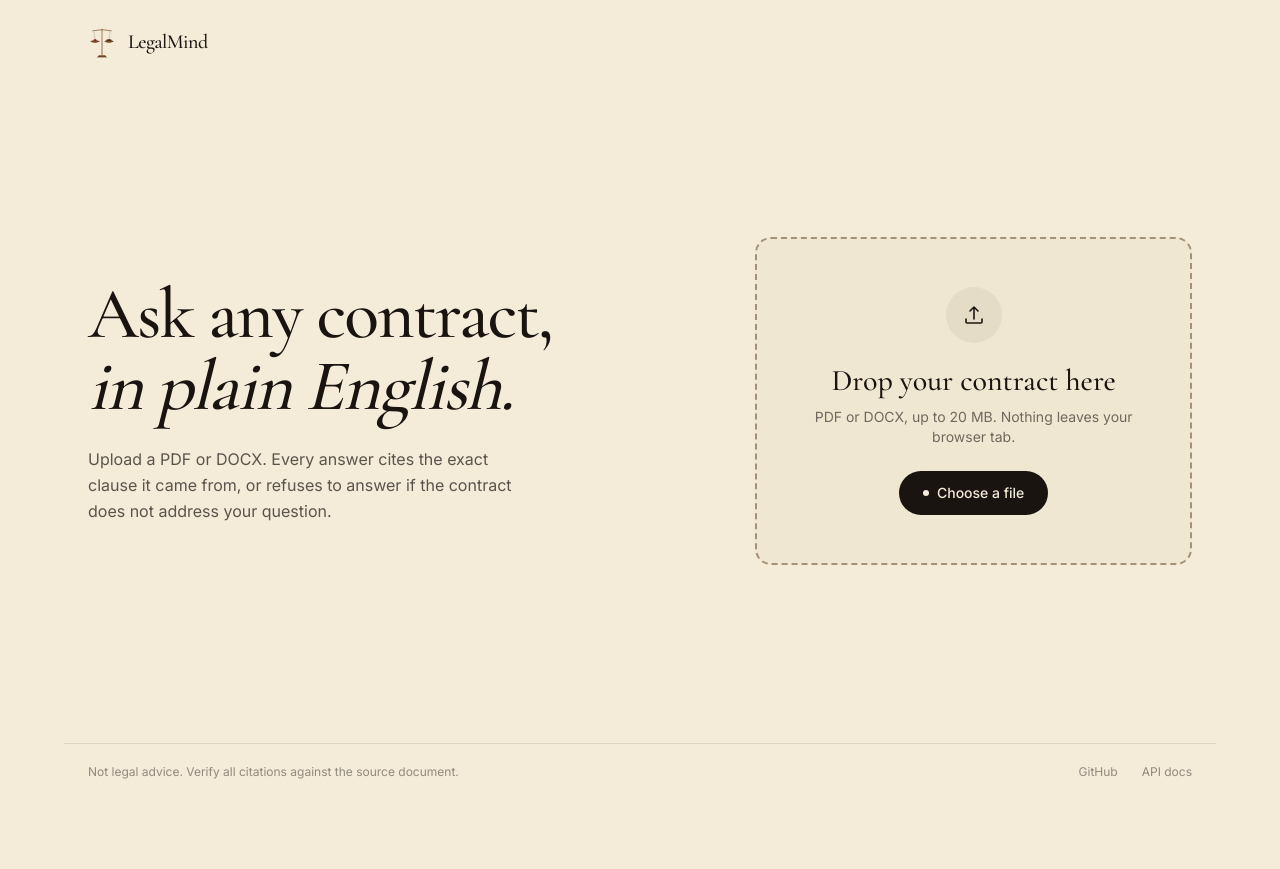
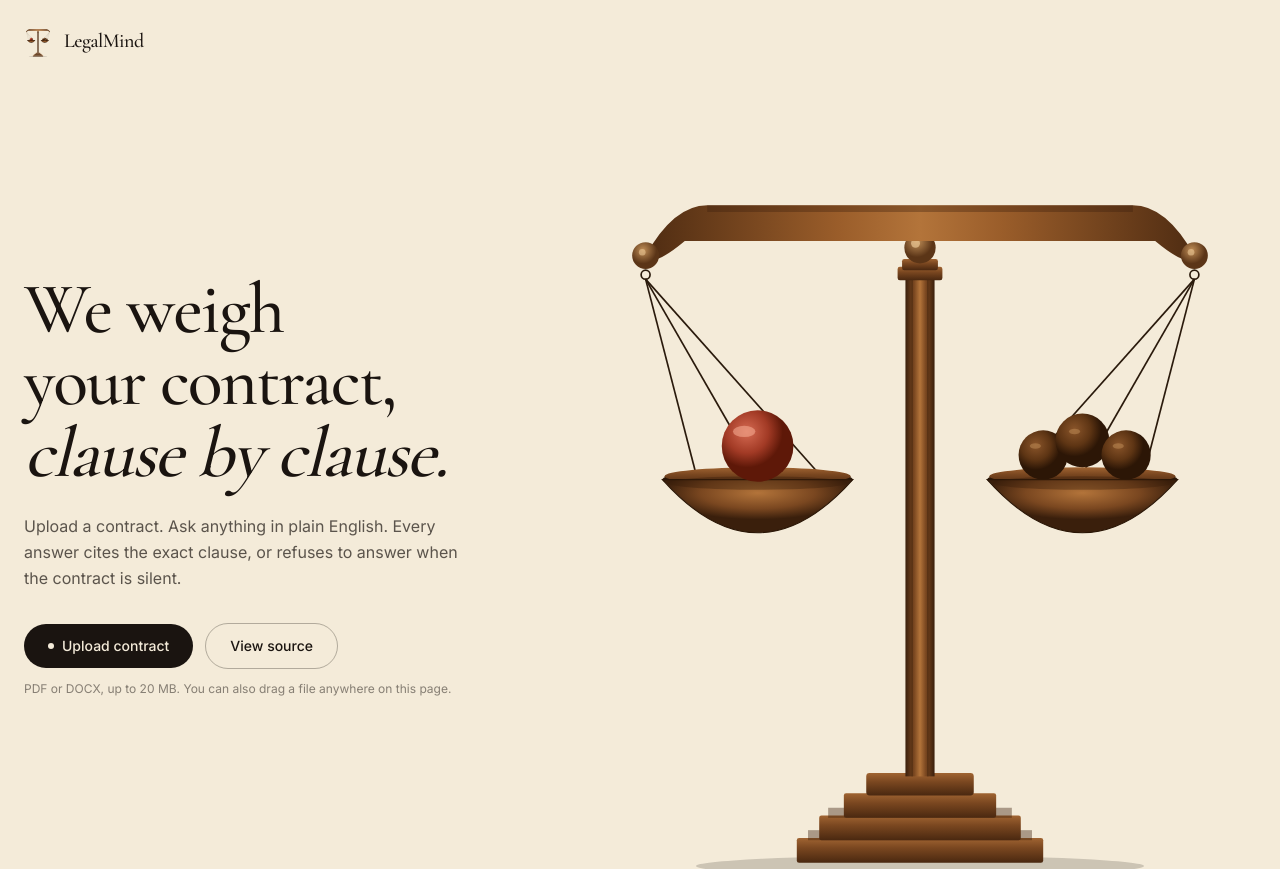
Before and after one commit to Pallak-08/legalmind, a Next.js app in the folder frontend/: page / in a window 1280 px wide. Shown: the top 869 px of the page. Before the commit the page ends 800 px from the top, so only its background shows below. Built offline with nearby package versions, Linux system fonts and the light colour scheme; no server answers.

Commit message:
Detailed wooden scale; page-wide drop zone; pill CTAs

```diff
--- a/frontend/app/page.tsx
+++ b/frontend/app/page.tsx
@@ -1,25 +1,65 @@
 "use client";
 
-import { useState } from "react";
+import { useEffect, useState } from "react";
 import { Upload } from "@/components/Upload";
 import { Chat } from "@/components/Chat";
 import { Scale } from "@/components/Scale";
-import type { UploadResponse } from "@/lib/api";
+import { uploadContract, UploadResponse } from "@/lib/api";
 
 export default function Page() {
   const [contract, setContract] = useState<UploadResponse | null>(null);
+  const [pageDragging, setPageDragging] = useState(false);
+  const [pageBusy, setPageBusy] = useState(false);
+  const [pageErr, setPageErr] = useState<string | null>(null);
+
+  // page-wide drag-and-drop
+  useEffect(() => {
+    const onDragOver = (e: DragEvent) => {
+      if (e.dataTransfer?.types.includes("Files")) {
+        e.preventDefault();
+        setPageDragging(true);
+      }
+    };
+    const onDragLeave = (e: DragEvent) => {
+      if ((e.target as HTMLElement)?.tagName === "HTML") setPageDragging(false);
+    };
+    const onDrop = async (e: DragEvent) => {
+      e.preventDefault();
+      setPageDragging(false);
+      const file = e.dataTransfer?.files?.[0];
+      if (!file) return;
+      setPageBusy(true);
+      setPageErr(null);
+      try {
+        setContract(await uploadContract(file));
+      } catch (err: any) {
+        setPageErr(err.message);
+      } finally {
+        setPageBusy(false);
+      }
+    };
+    window.addEventListener("dragover", onDragOver);
+    window.addEventListener("dragleave", onDragLeave);
+    window.addEventListener("drop", onDrop);
+    return () => {
+      window.removeEventListener("dragover", onDragOver);
+      window.removeEventListener("dragleave", onDragLeave);
+      window.removeEventListener("drop", onDrop);
+    };
+  }, []);
 
   if (contract) {
     return (
       <main className="max-w-3xl mx-auto px-6 py-10">
-        <header className="mb-8">
+        <header className="mb-8 flex items-center gap-3">
+          <Scale className="w-7" />
+          <span className="font-serif text-xl font-medium">LegalMind</span>
           <button
             onClick={() => setContract(null)}
-            className="text-sm text-ink/50 hover:text-accent"
+            className="ml-auto text-sm text-ink/50 hover:text-accent"
           >
             ← Upload a different contract
           </button>
-          <h1 className="font-serif text-3xl mt-3">LegalMind</h1>
         </header>
         <Chat contract={contract} />
         <footer className="mt-16 text-xs text-ink/40 text-center">
@@ -30,33 +70,50 @@ export default function Page() {
   }
 
   return (
-    <main className="min-h-screen flex flex-col">
-      <header className="max-w-6xl w-full mx-auto px-6 pt-6 flex items-center gap-3">
+    <main className="relative min-h-screen flex flex-col overflow-hidden">
+      {/* page-wide drop overlay */}
+      {pageDragging && (
+        <div className="fixed inset-0 z-50 bg-ink/40 flex items-center justify-center pointer-events-none">
+          <div className="bg-parchment border-2 border-dashed border-accent rounded-2xl px-10 py-8 text-center">
+            <p className="font-serif text-2xl text-ink">Drop your contract</p>
+            <p className="text-sm text-ink/60 mt-1">PDF or DOCX</p>
+          </div>
+        </div>
+      )}
+
+      <header className="max-w-7xl w-full mx-auto px-6 pt-6 flex items-center gap-3 relative z-10">
         <Scale className="w-7" />
         <span className="font-serif text-xl font-medium tracking-tight">LegalMind</span>
       </header>
 
-      <div className="flex-1 max-w-6xl w-full mx-auto px-6 py-10 grid md:grid-cols-12 gap-10 items-center">
-        {/* left: pitch */}
-        <div className="md:col-span-6 lg:col-span-7">
-          <h1 className="font-serif text-5xl md:text-6xl lg:text-7xl font-medium leading-[1.05] tracking-tight">
-            Ask any contract,<br />
-            <span className="italic">in plain English.</span>
+      <div className="flex-1 max-w-7xl w-full mx-auto px-6 py-6 grid md:grid-cols-12 gap-6 items-center relative">
+        {/* left: text + CTAs */}
+        <div className="md:col-span-5 lg:col-span-5 z-10">
+          <h1 className="font-serif text-5xl md:text-6xl lg:text-7xl font-medium leading-[1.04] tracking-tight">
+            We weigh<br />
+            your contract,<br />
+            <span className="italic">clause by clause.</span>
           </h1>
           <p className="mt-6 text-base text-ink/70 max-w-md leading-relaxed">
-            Upload a PDF or DOCX. Every answer cites the exact clause it came
-            from, or refuses to answer if the contract does not address your
-            question.
+            Upload a contract. Ask anything in plain English. Every answer cites
+            the exact clause, or refuses to answer when the contract is silent.
           </p>
+          <div className="mt-8">
+            <Upload onUploaded={setContract} />
+            {pageBusy && (
+              <p className="mt-3 text-sm text-ink/60">Indexing your contract…</p>
+            )}
+            {pageErr && <p className="mt-3 text-sm text-accent">{pageErr}</p>}
+          </div>
         </div>
 
-        {/* right: big upload box */}
-        <div className="md:col-span-6 lg:col-span-5">
-          <Upload onUploaded={setContract} />
+        {/* right: the scale */}
+        <div className="md:col-span-7 lg:col-span-7 flex justify-center md:justify-end">
+          <Scale className="w-full max-w-xl md:max-w-2xl" />
         </div>
       </div>
 
-      <footer className="border-t border-ink/10 px-6 py-5 text-xs text-ink/45 flex flex-wrap gap-x-6 gap-y-2 justify-between max-w-6xl w-full mx-auto">
+      <footer className="border-t border-ink/10 px-6 py-5 text-xs text-ink/45 flex flex-wrap gap-x-6 gap-y-2 justify-between max-w-7xl w-full mx-auto">
         <div>Not legal advice. Verify all citations against the source document.</div>
         <div className="flex gap-6">
           <a href="https://github.com/Pallak-08/legalmind" target="_blank" rel="noreferrer" className="hover:text-accent">
--- a/frontend/components/Scale.tsx
+++ b/frontend/components/Scale.tsx
@@ -1,86 +1,150 @@
 export function Scale({ className = "" }: { className?: string }) {
   return (
     <svg
-      viewBox="0 0 400 500"
+      viewBox="0 0 600 720"
       xmlns="http://www.w3.org/2000/svg"
       className={className}
       aria-hidden
     >
       <defs>
-        <linearGradient id="wood" x1="0" y1="0" x2="1" y2="0">
-          <stop offset="0%" stopColor="#7a4a22" />
-          <stop offset="50%" stopColor="#a06a32" />
-          <stop offset="100%" stopColor="#6d3f1d" />
+        <linearGradient id="woodH" x1="0" y1="0" x2="1" y2="0">
+          <stop offset="0%" stopColor="#4f2c12" />
+          <stop offset="35%" stopColor="#9a5d2a" />
+          <stop offset="50%" stopColor="#b3743a" />
+          <stop offset="65%" stopColor="#9a5d2a" />
+          <stop offset="100%" stopColor="#4f2c12" />
         </linearGradient>
         <linearGradient id="woodV" x1="0" y1="0" x2="0" y2="1">
-          <stop offset="0%" stopColor="#8a5526" />
+          <stop offset="0%" stopColor="#a06432" />
+          <stop offset="40%" stopColor="#7a4720" />
+          <stop offset="100%" stopColor="#4a2810" />
+        </linearGradient>
+        <linearGradient id="postShine" x1="0" y1="0" x2="1" y2="0">
+          <stop offset="0%" stopColor="#3a1f0c" />
+          <stop offset="30%" stopColor="#7a4720" />
+          <stop offset="50%" stopColor="#b3743a" />
+          <stop offset="70%" stopColor="#7a4720" />
+          <stop offset="100%" stopColor="#3a1f0c" />
+        </linearGradient>
+        <radialGradient id="bowl" cx="0.5" cy="0.25">
+          <stop offset="0%" stopColor="#b3743a" />
+          <stop offset="60%" stopColor="#7a4720" />
+          <stop offset="100%" stopColor="#3a1f0c" />
+        </radialGradient>
+        <radialGradient id="redBall" cx="0.35" cy="0.3">
+          <stop offset="0%" stopColor="#d56a52" />
+          <stop offset="60%" stopColor="#a23a25" />
+          <stop offset="100%" stopColor="#5e1808" />
+        </radialGradient>
+        <radialGradient id="darkBall" cx="0.35" cy="0.3">
+          <stop offset="0%" stopColor="#8a552a" />
+          <stop offset="60%" stopColor="#5e3514" />
+          <stop offset="100%" stopColor="#2c1606" />
+        </radialGradient>
+        <radialGradient id="finial" cx="0.4" cy="0.3">
+          <stop offset="0%" stopColor="#c08e57" />
           <stop offset="100%" stopColor="#5b3517" />
-        </linearGradient>
-        <radialGradient id="ball" cx="0.35" cy="0.3">
-          <stop offset="0%" stopColor="#c25744" />
-          <stop offset="100%" stopColor="#7a2616" />
-        </radialGradient>
-        <radialGradient id="dark" cx="0.35" cy="0.3">
-          <stop offset="0%" stopColor="#7a4a22" />
-          <stop offset="100%" stopColor="#3a1f0c" />
         </radialGradient>
       </defs>
 
-      {/* base */}
-      <ellipse cx="200" cy="475" rx="80" ry="8" fill="#2a1a0c" opacity="0.4" />
-      <rect x="140" y="455" width="120" height="18" rx="3" fill="url(#woodV)" />
-      <rect x="155" y="448" width="90" height="10" rx="2" fill="url(#wood)" />
+      {/* ground shadow */}
+      <ellipse cx="300" cy="700" rx="200" ry="9" fill="#1a1410" opacity="0.18" />
 
-      {/* post */}
-      <rect x="195" y="80" width="10" height="370" fill="url(#woodV)" />
+      {/* base: stepped pyramid */}
+      <rect x="190" y="675" width="220" height="22" rx="2" fill="url(#woodV)" />
+      <rect x="200" y="668" width="200" height="9" fill="#3a1f0c" opacity="0.4" />
+      <rect x="210" y="655" width="180" height="22" rx="2" fill="url(#woodV)" />
+      <rect x="218" y="648" width="164" height="9" fill="#3a1f0c" opacity="0.4" />
+      <rect x="232" y="635" width="136" height="22" rx="2" fill="url(#woodV)" />
+      <rect x="252" y="617" width="96" height="20" rx="3" fill="url(#woodV)" />
+
+      {/* central post */}
+      <rect x="287" y="170" width="26" height="450" fill="url(#postShine)" />
+      <line x1="293" y1="170" x2="293" y2="620" stroke="#3a1f0c" strokeWidth="1" opacity="0.5" />
+      <line x1="307" y1="170" x2="307" y2="620" stroke="#3a1f0c" strokeWidth="1" opacity="0.5" />
+
+      {/* upper post collar */}
+      <rect x="280" y="165" width="40" height="12" rx="2" fill="url(#woodV)" />
+      <rect x="284" y="158" width="32" height="10" rx="2" fill="url(#woodV)" />
 
       {/* top finial */}
-      <circle cx="200" cy="78" r="9" fill="url(#wood)" />
-      <circle cx="200" cy="78" r="4" fill="#3a1f0c" />
+      <circle cx="300" cy="148" r="14" fill="url(#finial)" />
+      <circle cx="296" cy="144" r="4" fill="#e9c694" opacity="0.7" />
+      <path d="M 290 138 Q 300 122 310 138" fill="none" stroke="#5b3517" strokeWidth="2" />
+      <circle cx="300" cy="122" r="5" fill="url(#finial)" />
 
-      {/* beam */}
+      {/* beam: gently arched at the top, tapered ends, decorative tips */}
       <path
-        d="M 60 95 Q 200 60 340 95 L 340 105 Q 200 70 60 105 Z"
-        fill="url(#wood)"
+        d="
+          M 55 155
+          Q 80 110 110 110
+          L 490 110
+          Q 520 110 545 155
+          Q 540 167 510 142
+          L 90 142
+          Q 60 167 55 155 Z
+        "
+        fill="url(#woodH)"
+      />
+      <path
+        d="M 110 110 L 490 110 L 490 116 L 110 116 Z"
+        fill="#3a1f0c"
+        opacity="0.35"
       />
 
-      {/* chains */}
-      <line x1="75" y1="98" x2="100" y2="240" stroke="#2a1a0c" strokeWidth="1.5" />
-      <line x1="95" y1="98" x2="100" y2="240" stroke="#2a1a0c" strokeWidth="1.5" />
-      <line x1="305" y1="98" x2="300" y2="240" stroke="#2a1a0c" strokeWidth="1.5" />
-      <line x1="325" y1="98" x2="300" y2="240" stroke="#2a1a0c" strokeWidth="1.5" />
+      {/* beam end finials (decorative balls at each tip) */}
+      <circle cx="55" cy="155" r="12" fill="url(#finial)" />
+      <circle cx="52" cy="152" r="3" fill="#e9c694" opacity="0.6" />
+      <circle cx="545" cy="155" r="12" fill="url(#finial)" />
+      <circle cx="542" cy="152" r="3" fill="#e9c694" opacity="0.6" />
 
-      {/* left pan */}
-      <ellipse cx="100" cy="245" rx="65" ry="8" fill="#3a1f0c" />
+      {/* small ring hooks where chains attach */}
+      <circle cx="55" cy="172" r="4" fill="none" stroke="#2a1a0c" strokeWidth="1.5" />
+      <circle cx="545" cy="172" r="4" fill="none" stroke="#2a1a0c" strokeWidth="1.5" />
+
+      {/* left chains: three strands converging to bowl rim */}
+      <line x1="55" y1="176" x2="100" y2="350" stroke="#2a1a0c" strokeWidth="1.5" />
+      <line x1="55" y1="176" x2="155" y2="350" stroke="#2a1a0c" strokeWidth="1.5" />
+      <line x1="55" y1="176" x2="210" y2="350" stroke="#2a1a0c" strokeWidth="1.5" />
+
+      {/* right chains */}
+      <line x1="545" y1="176" x2="500" y2="350" stroke="#2a1a0c" strokeWidth="1.5" />
+      <line x1="545" y1="176" x2="445" y2="350" stroke="#2a1a0c" strokeWidth="1.5" />
+      <line x1="545" y1="176" x2="390" y2="350" stroke="#2a1a0c" strokeWidth="1.5" />
+
+      {/* left bowl */}
+      <ellipse cx="155" cy="355" rx="85" ry="10" fill="#2a1606" />
+      <ellipse cx="155" cy="352" rx="83" ry="8" fill="url(#woodV)" />
       <path
-        d="M 35 245 Q 100 295 165 245"
-        fill="url(#wood)"
-        stroke="#3a1f0c"
+        d="M 70 355 Q 155 450 240 355 Z"
+        fill="url(#bowl)"
+        stroke="#2a1606"
         strokeWidth="1"
       />
-      <ellipse cx="100" cy="245" rx="60" ry="6" fill="#5b3517" opacity="0.4" />
+      <ellipse cx="155" cy="358" rx="80" ry="6" fill="#3a1f0c" opacity="0.4" />
 
-      {/* right pan */}
-      <ellipse cx="300" cy="245" rx="65" ry="8" fill="#3a1f0c" />
+      {/* right bowl */}
+      <ellipse cx="445" cy="355" rx="85" ry="10" fill="#2a1606" />
+      <ellipse cx="445" cy="352" rx="83" ry="8" fill="url(#woodV)" />
       <path
-        d="M 235 245 Q 300 295 365 245"
-        fill="url(#wood)"
-        stroke="#3a1f0c"
+        d="M 360 355 Q 445 450 530 355 Z"
+        fill="url(#bowl)"
+        stroke="#2a1606"
         strokeWidth="1"
       />
-      <ellipse cx="300" cy="245" rx="60" ry="6" fill="#5b3517" opacity="0.4" />
+      <ellipse cx="445" cy="358" rx="80" ry="6" fill="#3a1f0c" opacity="0.4" />
 
-      {/* ball on left pan (the question) */}
-      <circle cx="100" cy="232" r="22" fill="url(#ball)" />
-      <ellipse cx="92" cy="224" rx="6" ry="3" fill="#e89784" opacity="0.6" />
+      {/* red ball on left bowl: the question */}
+      <circle cx="155" cy="325" r="32" fill="url(#redBall)" />
+      <ellipse cx="143" cy="312" rx="10" ry="5" fill="#f4a890" opacity="0.6" />
 
-      {/* three balls on right pan (the cited clauses) */}
-      <circle cx="278" cy="232" r="14" fill="url(#dark)" />
-      <circle cx="300" cy="228" r="14" fill="url(#dark)" />
-      <circle cx="322" cy="232" r="14" fill="url(#dark)" />
-      <ellipse cx="274" cy="226" rx="3" ry="2" fill="#c08a4a" opacity="0.5" />
-      <ellipse cx="296" cy="222" rx="3" ry="2" fill="#c08a4a" opacity="0.5" />
-      <ellipse cx="318" cy="226" rx="3" ry="2" fill="#c08a4a" opacity="0.5" />
+      {/* three darker balls on right bowl: the cited clauses */}
+      <circle cx="410" cy="333" r="22" fill="url(#darkBall)" />
+      <circle cx="445" cy="320" r="24" fill="url(#darkBall)" />
+      <circle cx="484" cy="333" r="22" fill="url(#darkBall)" />
+      <ellipse cx="403" cy="325" rx="5" ry="2.5" fill="#c08e57" opacity="0.5" />
+      <ellipse cx="438" cy="312" rx="5" ry="2.5" fill="#c08e57" opacity="0.5" />
+      <ellipse cx="477" cy="325" rx="5" ry="2.5" fill="#c08e57" opacity="0.5" />
     </svg>
   );
 }
--- a/frontend/components/Upload.tsx
+++ b/frontend/components/Upload.tsx
@@ -6,7 +6,6 @@ import { uploadContract, UploadResponse } from "@/lib/api";
 export function Upload({ onUploaded }: { onUploaded: (r: UploadResponse) => void }) {
   const [busy, setBusy] = useState(false);
   const [err, setErr] = useState<string | null>(null);
-  const [dragging, setDragging] = useState(false);
   const inputRef = useRef<HTMLInputElement>(null);
 
   const handleFile = async (file: File) => {
@@ -23,25 +22,24 @@ export function Upload({ onUploaded }: { onUploaded: (r: UploadResponse) => void
   };
 
   return (
-    <div
-      onDragOver={(e) => {
-        e.preventDefault();
-        setDragging(true);
-      }}
-      onDragLeave={() => setDragging(false)}
-      onDrop={(e) => {
-        e.preventDefault();
-        setDragging(false);
-        const f = e.dataTransfer.files?.[0];
-        if (f) handleFile(f);
-      }}
+    <div className="space-y-3">
+      <div className="flex flex-wrap gap-3 items-center">
+        <button
           onClick={() => inputRef.current?.click()}
-      className={`relative cursor-pointer rounded-2xl border-2 border-dashed transition px-8 py-12 bg-cream/40 ${
-        dragging
-          ? "border-accent bg-cream/70"
-          : "border-oak/50 hover:border-oak"
-      }`}
+          disabled={busy}
+          className="inline-flex items-center gap-2 bg-ink text-parchment px-6 py-3 rounded-full hover:bg-ink/85 transition text-sm font-medium disabled:opacity-50"
         >
+          <span className="w-1.5 h-1.5 rounded-full bg-parchment" />
+          {busy ? "Indexing your contract…" : "Upload contract"}
+        </button>
+        <a
+          href="https://github.com/Pallak-08/legalmind"
+          target="_blank"
+          rel="noreferrer"
+          className="inline-flex items-center px-6 py-3 rounded-full border border-ink/30 hover:border-ink hover:bg-ink/5 transition text-sm font-medium"
+        >
+          View source
+        </a>
         <input
           ref={inputRef}
           type="file"
@@ -50,33 +48,28 @@ export function Upload({ onUploaded }: { onUploaded: (r: UploadResponse) => void
           className="hidden"
           onChange={(e) => e.target.files?.[0] && handleFile(e.target.files[0])}
         />
-
-      <div className="flex flex-col items-center text-center">
-        <div className="w-14 h-14 rounded-full bg-ink/5 flex items-center justify-center mb-5">
-          <svg viewBox="0 0 24 24" className="w-6 h-6 text-ink" fill="none" stroke="currentColor" strokeWidth="1.6">
-            <path d="M12 16V4M12 4l-4 4M12 4l4 4" strokeLinecap="round" strokeLinejoin="round" />
-            <path d="M4 16v3a1 1 0 001 1h14a1 1 0 001-1v-3" strokeLinecap="round" strokeLinejoin="round" />
-          </svg>
       </div>
-
-        <h3 className="font-serif text-2xl md:text-3xl font-medium text-ink">
-          {busy ? "Indexing your contract…" : "Drop your contract here"}
-        </h3>
-        <p className="mt-2 text-sm text-ink/60">
-          PDF or DOCX, up to 20 MB. Nothing leaves your browser tab.
+      <p className="text-xs text-ink/50">
+        PDF or DOCX, up to 20 MB. You can also drag a file anywhere on this page.
       </p>
-
-        <button
-          type="button"
-          disabled={busy}
-          className="mt-6 inline-flex items-center gap-2 bg-ink text-parchment px-6 py-3 rounded-full hover:bg-ink/85 transition text-sm font-medium disabled:opacity-50"
-        >
-          <span className="w-1.5 h-1.5 rounded-full bg-parchment" />
-          {busy ? "Working…" : "Choose a file"}
-        </button>
-
-        {err && <p className="mt-4 text-sm text-accent">{err}</p>}
-      </div>
+      {err && <p className="text-sm text-accent">{err}</p>}
     </div>
   );
 }
+
+export function useUploader(onUploaded: (r: UploadResponse) => void) {
+  const [busy, setBusy] = useState(false);
+  const [err, setErr] = useState<string | null>(null);
+  const upload = async (file: File) => {
+    setBusy(true);
+    setErr(null);
+    try {
+      onUploaded(await uploadContract(file));
+    } catch (e: any) {
+      setErr(e.message);
+    } finally {
+      setBusy(false);
+    }
+  };
+  return { upload, busy, err };
+}
```
Lines whose indentation alone changed are shown as unchanged.
